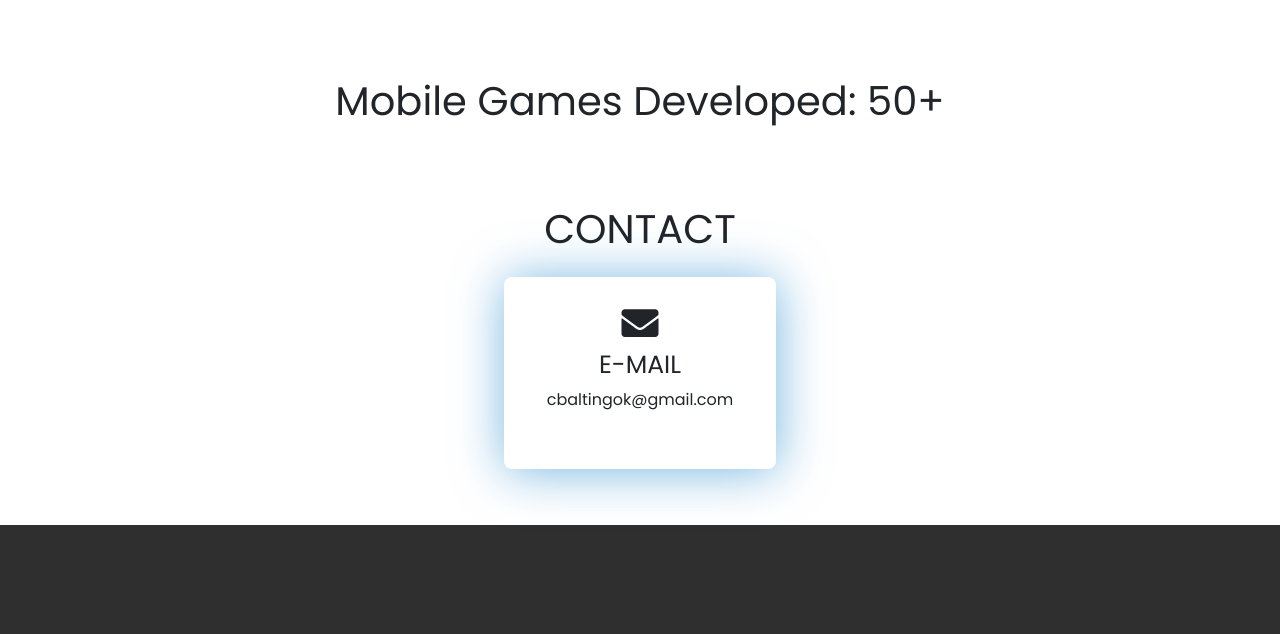
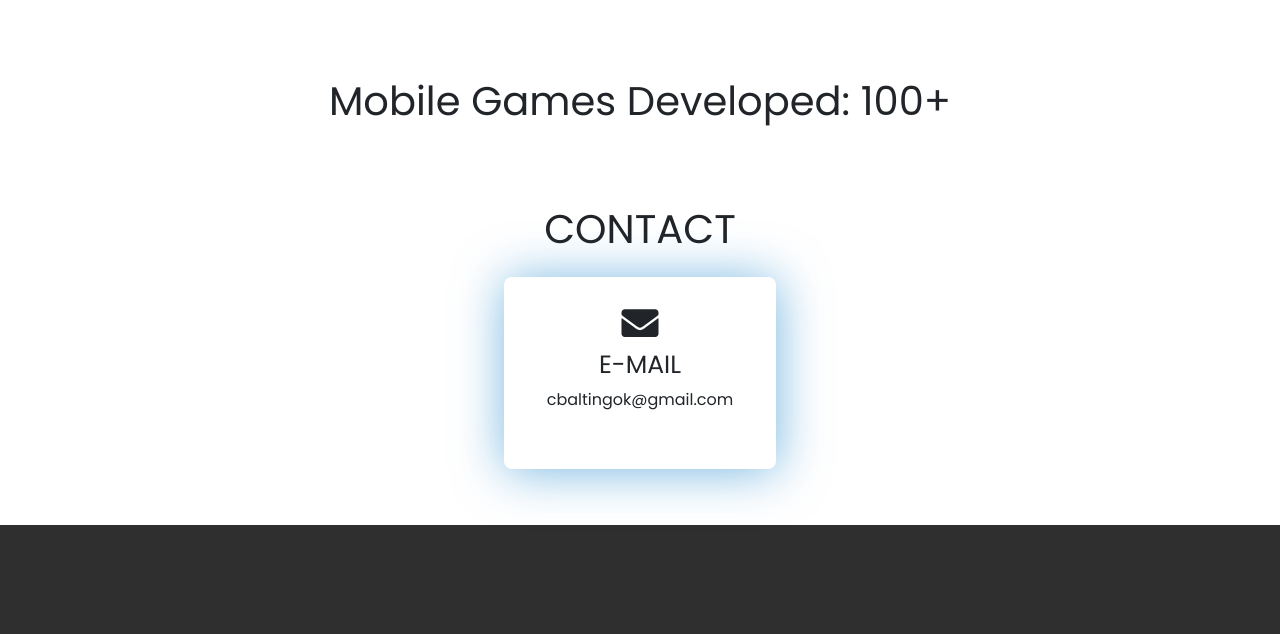
Before and after one commit to cbaltingok98/cbaltingok98.github.io, a plain HTML site: page index.html in a window 1280 px wide. Shown: the part 3357-3991 px from the top of the page. Drawn offline with nearby package versions, Linux system fonts and the light colour scheme.

Commit message:
Update index.html

```diff
--- a/index.html
+++ b/index.html
@@ -252,7 +252,7 @@ In my free time, I enjoy playing and testing out new games, as well as staying u
 
     <div  id="mygames"  class="container">
         <div class="content text-center">
-            <h1 id="skills">Mobile Games Developed: 50+</h1>
+            <h1 id="skills">Mobile Games Developed: 100+</h1>
         </div>
     </div>
 
```
